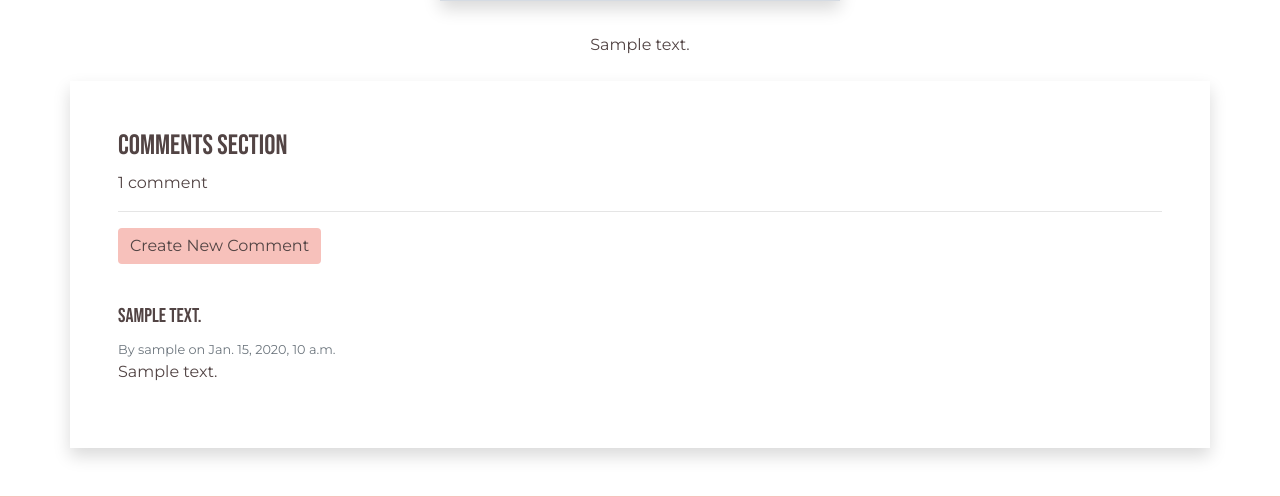
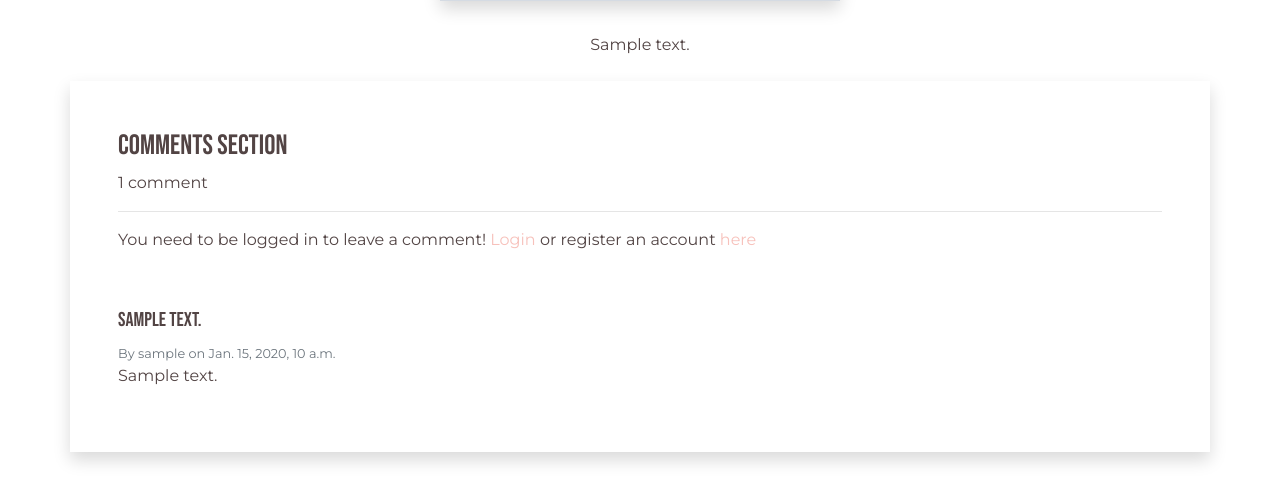
Before and after one commit to Alicepinch/bakemyday, a Django app: page /blog/1/ in a window 1280 px wide. Shown: the part 605-1102 px from the top of the page. Run offline with Django 3.2, Linux system fonts and the light colour scheme; tables that the repository leaves empty hold one stand-in row (values such as "Sample post"); grey boxes marked "Sample" are stand-in pictures; parts of the project's set-up code (start-up, migrations or seed data) failed here and were passed over; some libraries are stand-ins or nearby versions.

Commit message:
If statement added to blog comments for users not logged in

```diff
--- a/blog/templates/blog/blog-detail.html
+++ b/blog/templates/blog/blog-detail.html
@@ -89,7 +89,11 @@
         {% else %}
             <p>There are no comments on this post yet! Be the first to comment below!</p>
         {% endif %}
-        <a class="btn" href="{% url 'add_blogcomment' blogpost.id %}">Create New Comment</a>
+        {% if not request.user.is_authenticated %}
+          <p>You need to be logged in to leave a comment! <a href="{% url 'account_login' %}">Login</a> or register an account <a href="{% url 'account_signup' %}">here</a></p>
+        {% else %}
+          <a class="btn" href="{% url 'add_blogcomment' blogpost.id %}">Create New Comment</a>
+        {% endif %}
       </div>
 
 
--- a/blog/views.py
+++ b/blog/views.py
@@ -169,7 +169,7 @@ def delete_blogcomment(request, blogcomment_id):
         return redirect(reverse('blog'))
 
 
-@login_required()
+@login_required
 def edit_blogcomment(request, blogcomment_id):
     """ Edits blog comment on blogpost """
 
```
